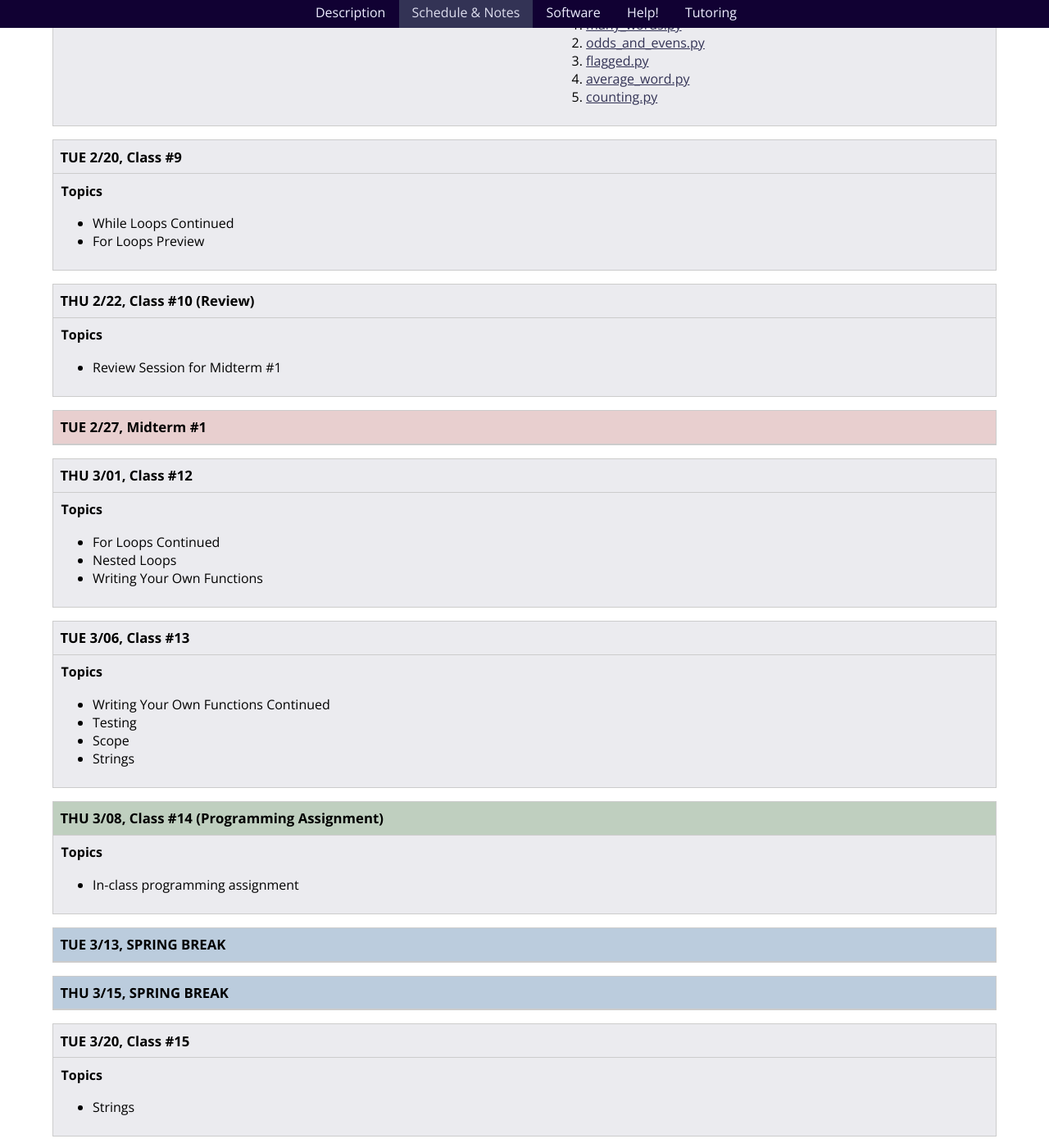
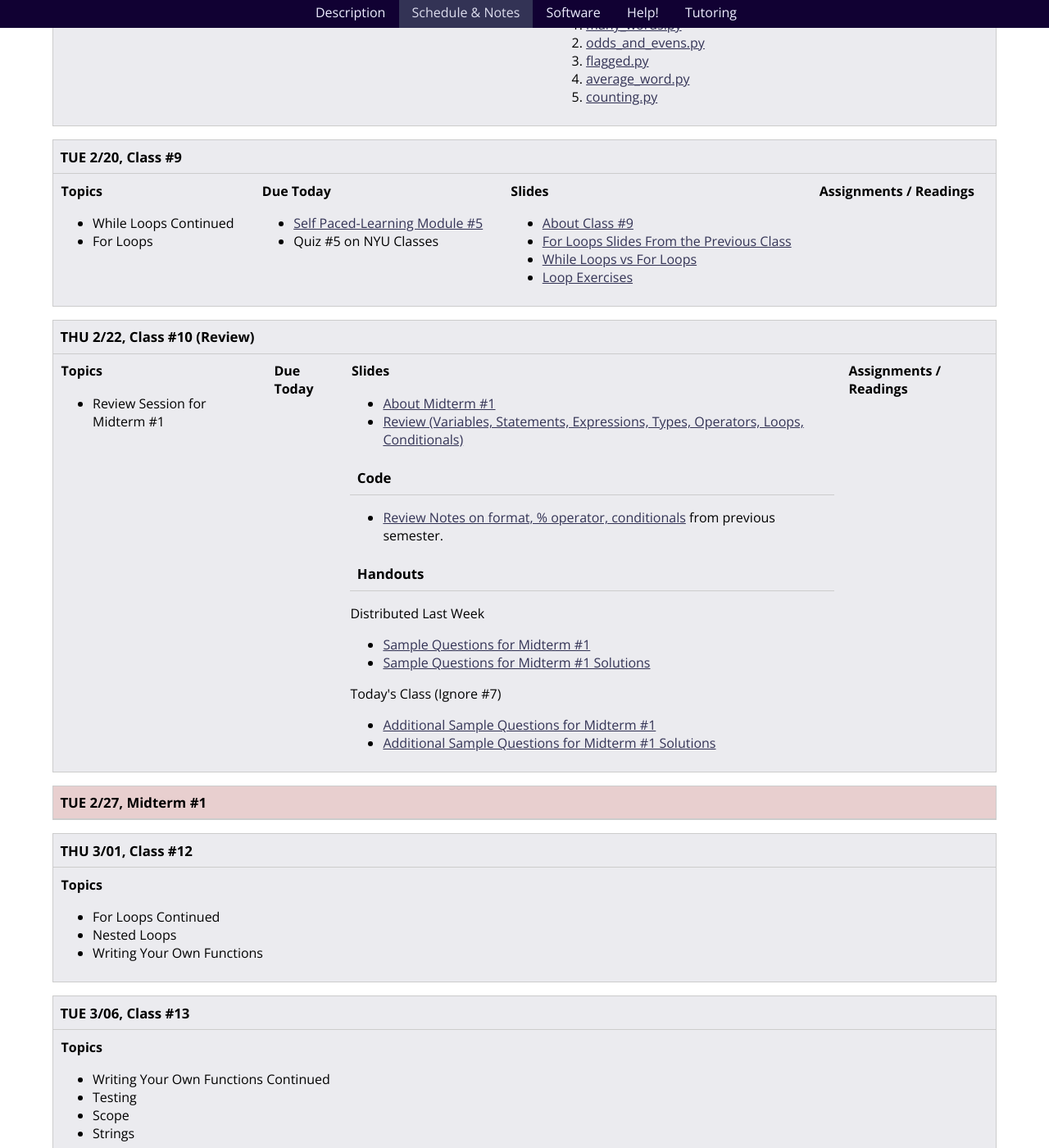
Before and after one commit to foureyes/csci-ua.0002-spring2018-002-008, a Jekyll site: the page built from schedule.markdown, in a window 1280 px wide and 1400 px high, scrolled down 3700 px. Shown: the whole window at 82% size. Built offline with Jekyll 4.4.1, drawn with Linux system fonts in a browser that asks for light colours.

Commit message:
schedule.markdown

```diff
--- a/schedule.markdown
+++ b/schedule.markdown
@@ -175,9 +175,9 @@ Jump to Class:
 ####  Topics
 
 * While Loops Continued
-* For Loops Preview
+* For Loops
 
-</article>{% comment %} {% include classes/09/materials.markdown %}{% endcomment %}</div> </section>
+</article> {% include classes/09/materials.markdown %}</div> </section>
 
 
 <a name="class10"></a><!---------- start --------------->
@@ -190,7 +190,7 @@ Jump to Class:
 ####  Topics
 
 * Review Session for Midterm #1
-</article>{% comment %} {% include classes/10/materials.markdown %}{% endcomment %}</div> </section>
+</article>{% include classes/10/materials.markdown %}</div> </section>
 
 
 <a name="class11"></a><!---------- start --------------->
```
